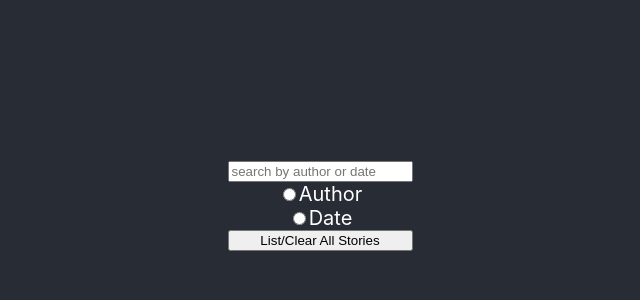
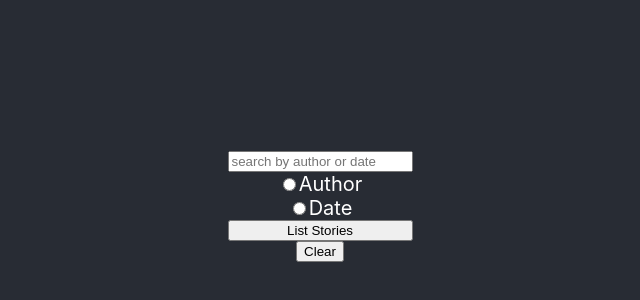
Before and after one commit to JamesMessina/hackathon_news, a React (Create React App) app: page / in a window 1280 px wide. Shown: the part 194-494 px from the top of the page, without its empty margins (320-960 px from the left). Built offline with nearby package versions, Linux system fonts and the light colour scheme; no server answers.

Commit message:
final updates for functionality

```diff
--- a/src/App.js
+++ b/src/App.js
@@ -63,6 +63,12 @@ class StoryList extends Component{
     }
   }
 
+  clearStories = () => {
+    this.setState({searchTerm: ""});
+    this.setState({isClicked: false});
+    this.setState({selectedOption: ""})
+  }
+
 
   render(){
     return (
@@ -82,19 +88,17 @@ class StoryList extends Component{
               Date
             </label>
           </div>
-          <button>List/Clear All Stories</button>
+          <button>List Stories</button>
         </form>
-        {this.state.isClicked ?
-          <ListStories stories={this.state.stories}/> :
+        <button onClick={(e) => {this.clearStories(e)}}>Clear</button>
+        {
+          (this.state.searchTerm && this.state.selectedOption === 'date' && this.state.isClicked) ?
+            <ListStories stories={this.state.stories.filter(this.filterSearchByDate(this.state.searchTerm))}/> :
+          (this.state.searchTerm && this.state.selectedOption === 'author' && this.state.isClicked) ?
+            <ListStories stories={this.state.stories.filter(this.filterSearchByAuthor(this.state.searchTerm))}/> :
+          (this.state.isClicked) ?
+            <ListStories stories={this.state.stories}/> :
           <div></div>
-        }
-        {
-          (this.state.searchTerm && this.state.selectedOption === 'date') ?
-          <ListStories stories={this.state.stories.filter(this.filterSearchByDate(this.state.searchTerm))}/> :
-          (this.state.searchTerm && this.state.selectedOption === 'author') ?
-          <ListStories stories={this.state.stories.filter(this.filterSearchByAuthor(this.state.searchTerm))}/> :
-          <div></div>
-
         }
       </header>
       </div>
```
